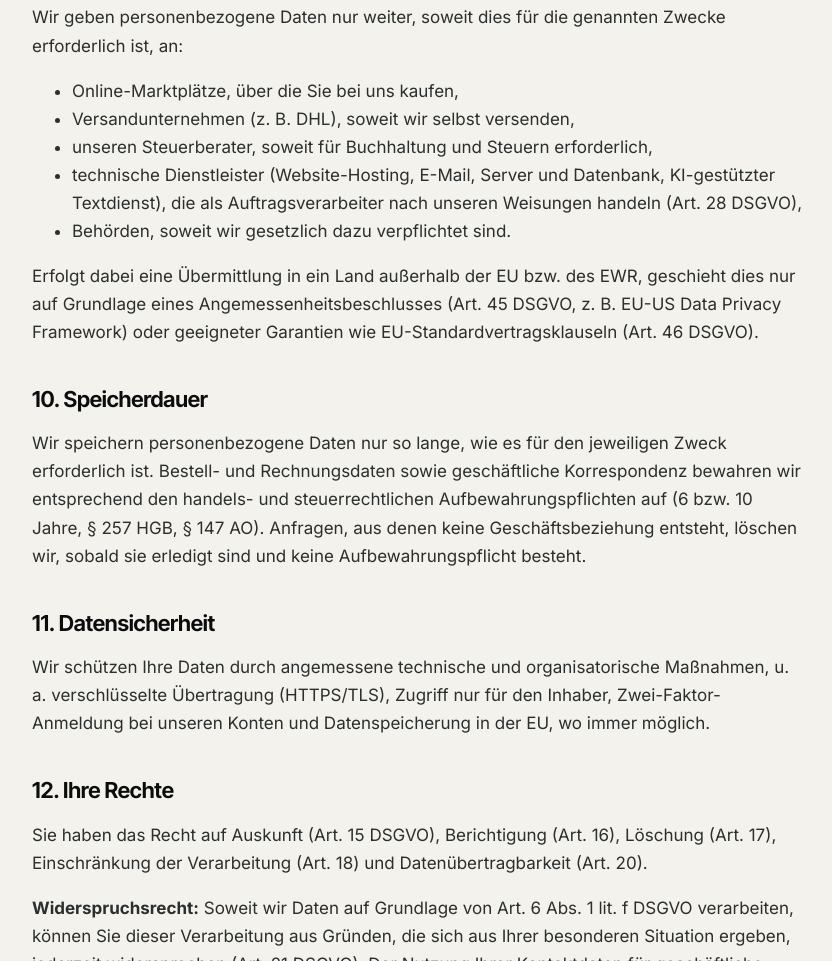
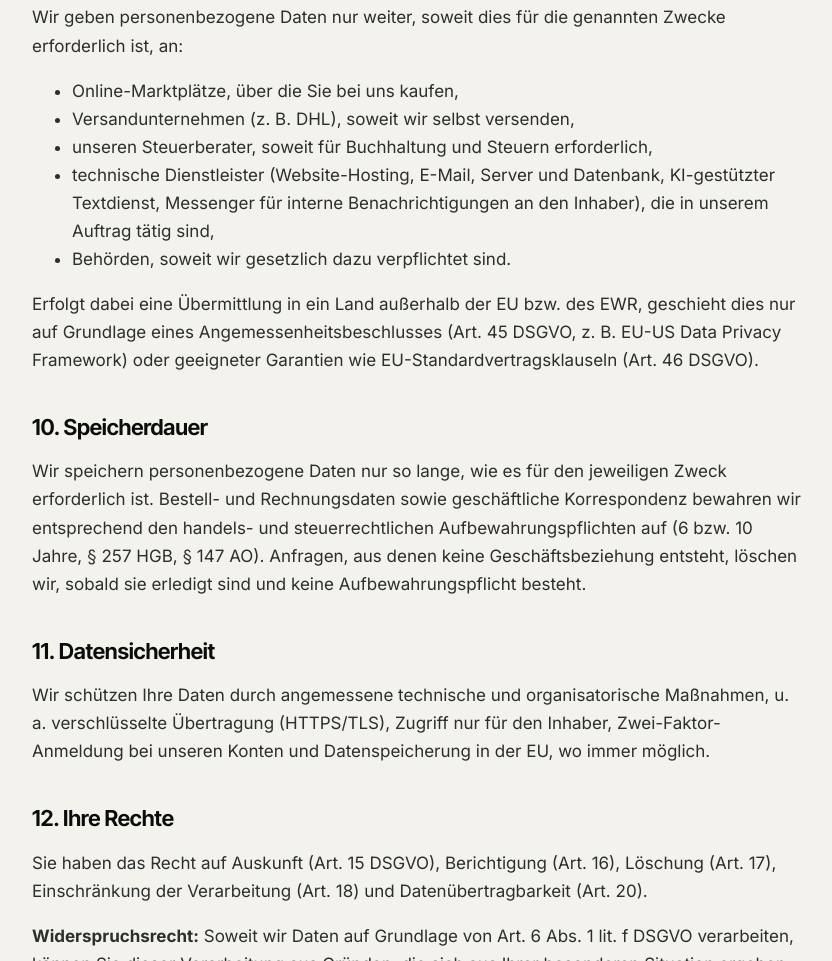
Before and after one commit to wittshandel-alt/witthandel-website, a plain HTML site: page datenschutz.html in a window 1280 px wide. Shown: the part 4092-5053 px from the top of the page, without its empty margins (222-1054 px from the left). Drawn offline with Linux system fonts and the light colour scheme.

Commit message:
Datenschutz: name the messenger used for internal notifications
Co-Authored-By: Claude Opus 5.5 <noreply@anthropic.com>
Claude-Session: https://claude.ai/code/session_015ErG48n93MJDPbCmpj6w9J

```diff
--- a/datenschutz.html
+++ b/datenschutz.html
@@ -81,7 +81,7 @@
     <li>Online-Marktplätze, über die Sie bei uns kaufen,</li>
     <li>Versandunternehmen (z. B. DHL), soweit wir selbst versenden,</li>
     <li>unseren Steuerberater, soweit für Buchhaltung und Steuern erforderlich,</li>
-    <li>technische Dienstleister (Website-Hosting, E-Mail, Server und Datenbank, KI-gestützter Textdienst), die als Auftragsverarbeiter nach unseren Weisungen handeln (Art. 28 DSGVO),</li>
+    <li>technische Dienstleister (Website-Hosting, E-Mail, Server und Datenbank, KI-gestützter Textdienst, Messenger für interne Benachrichtigungen an den Inhaber), die in unserem Auftrag tätig sind,</li>
     <li>Behörden, soweit wir gesetzlich dazu verpflichtet sind.</li>
   </ul>
   <p>Erfolgt dabei eine Übermittlung in ein Land außerhalb der EU bzw. des EWR, geschieht dies nur auf Grundlage eines Angemessenheitsbeschlusses (Art. 45 DSGVO, z. B. EU-US Data Privacy Framework) oder geeigneter Garantien wie EU-Standardvertragsklauseln (Art. 46 DSGVO).</p>
```
